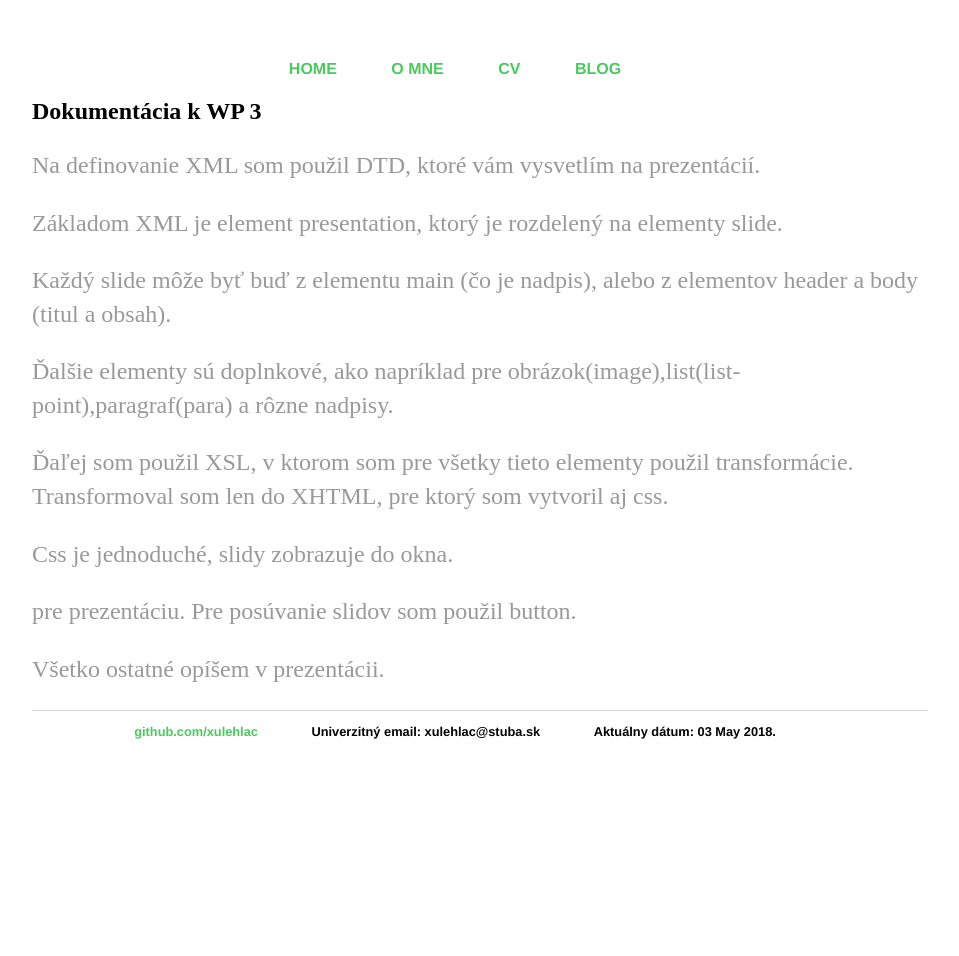
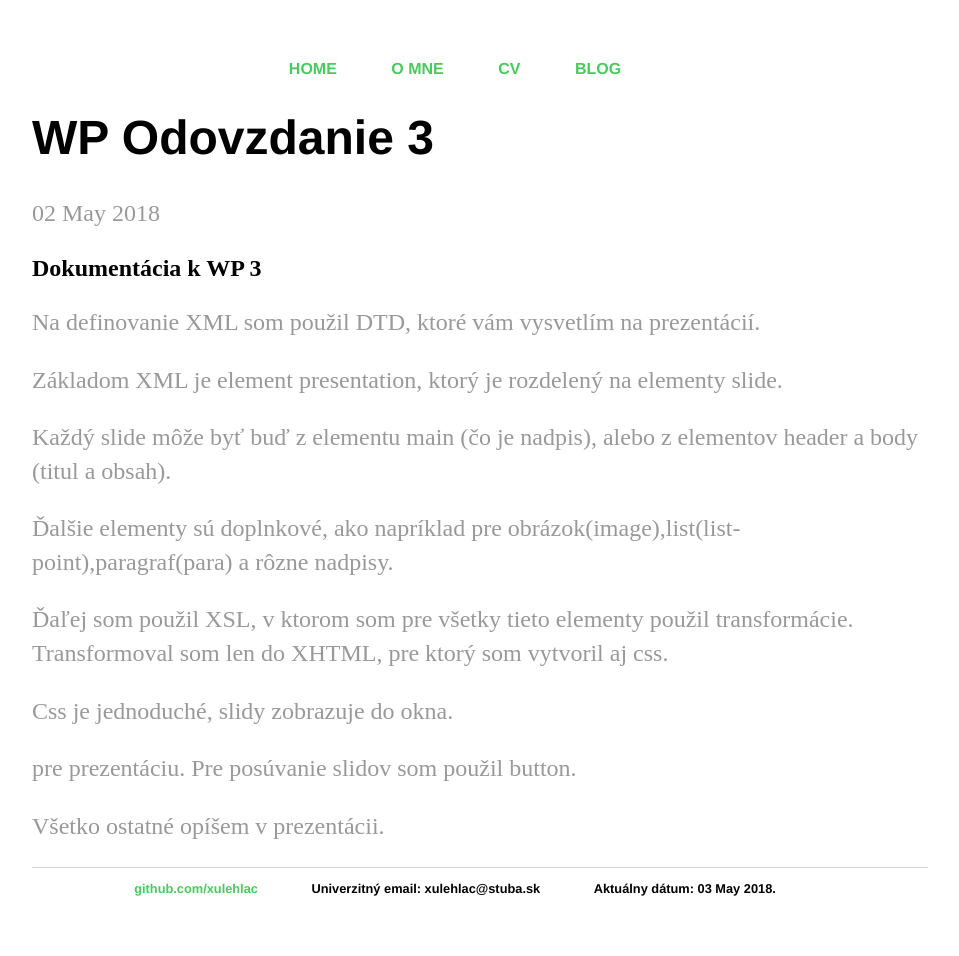
Before and after one commit to xulehlac/xulehlac.github.io, a Jekyll site: the page built from _posts/2018-05-02-wp-odovzdanie-3.md, in a window 1280 px wide. Shown: the whole page, without its empty margins (160-1119 px from the left). Built offline with Jekyll 4.4.1, drawn with Linux system fonts in a browser that asks for light colours; before the commit the page ends 900 px from its top, so only the background shows below that.

Commit message:
Update 2018-05-02-wp-odovzdanie-3.md

```diff
--- a/_posts/2018-05-02-wp-odovzdanie-3.md
+++ b/_posts/2018-05-02-wp-odovzdanie-3.md
@@ -3,7 +3,8 @@ layout: default
 title: "WP Odovzdanie 3"
 date: 2018-05-02
 ---
-
+<h1>{{ page.title }}</h1>
+<p>{{ page.date | date_to_string }}</p>
 
 <h2>Dokumentácia k WP 3</h2>
 
```
